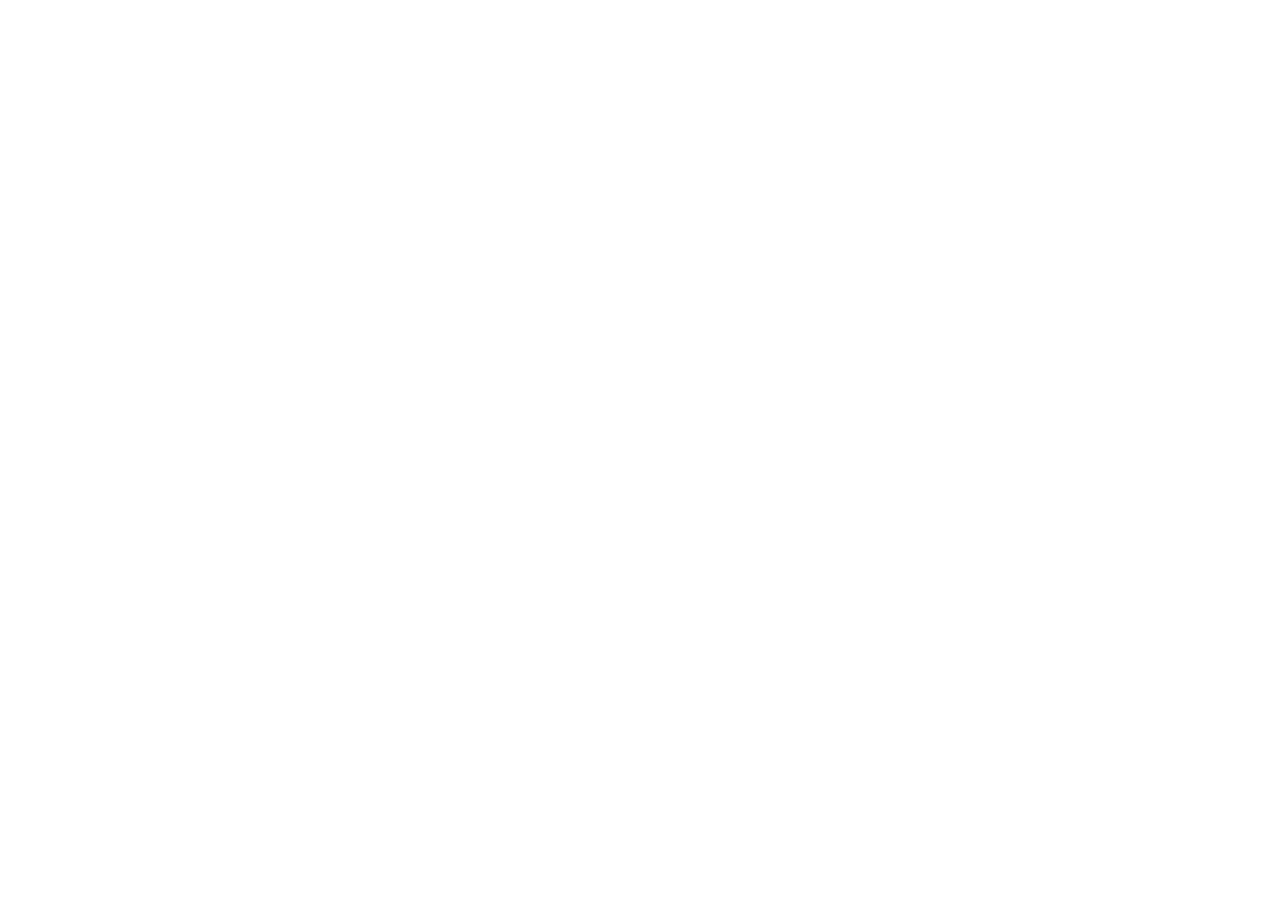
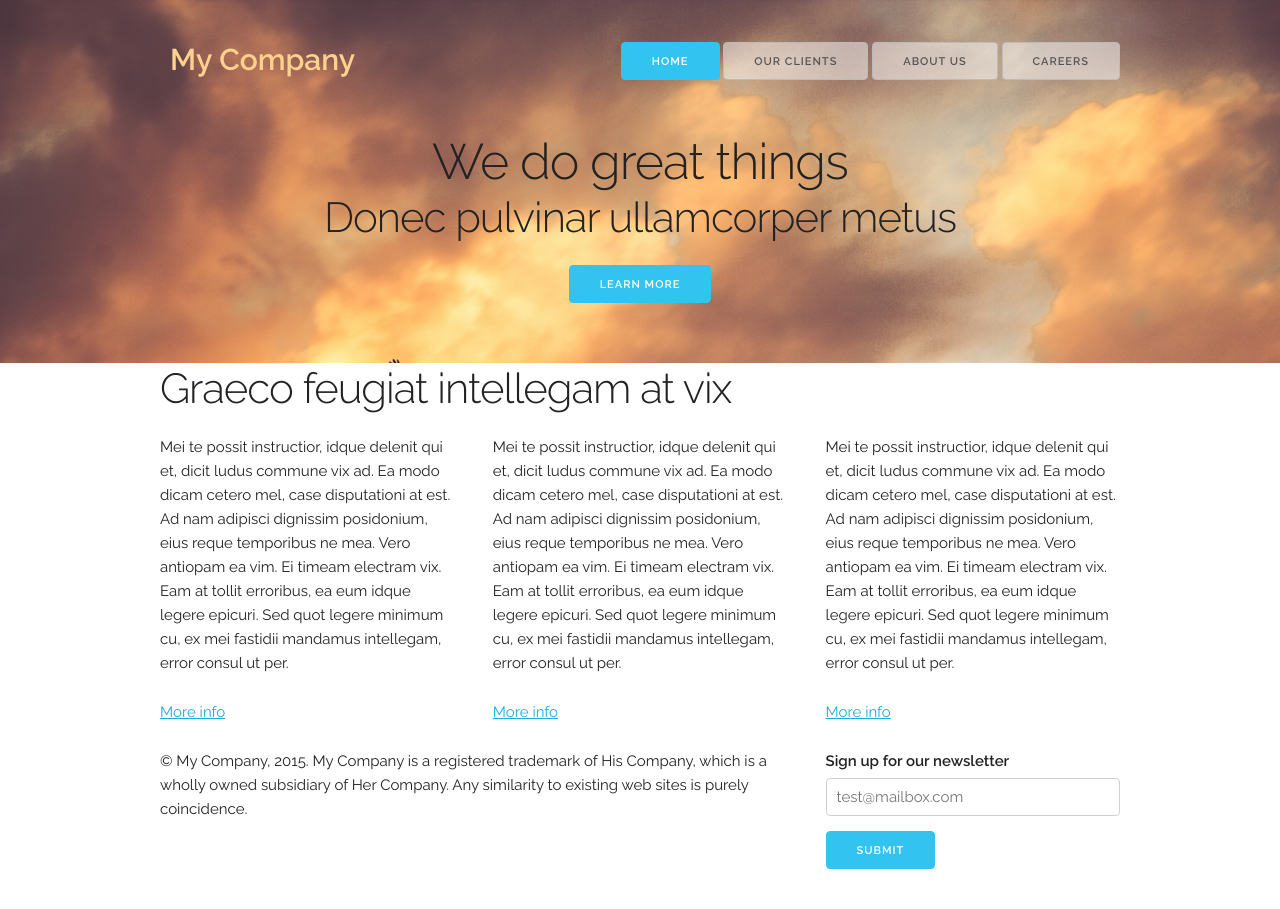
Before and after one commit to zackattack279/CSCI215_Lab_02, a plain HTML site: page index.html in a window 1280 px wide. Before the commit the page ends 800 px from the top, so only its background shows below. Drawn offline with Linux system fonts and the light colour scheme.

Commit message:
Finished lab

```diff
--- a/css/custom.css
+++ b/css/custom.css
@@ -1,7 +1,60 @@
 /* Mobile first queries */
 /* applies to ALL widths */
+.header {
+	padding: 30px 0 20px 0;
+	background-image: url(../imgs/header.jpg);
+	background-size: cover;
+}
 
+.logo {
+	font-weight: 600;
+	color: rgb(255,209,143);
+	background-color: black;
+	position: fixed;
+	top: 0;
+	left: 0;
+	right: 0;
+	padding-left: 10px;
+	z-index: 100;
+}
 
+.nav {
+	text-align: right;
+}
+
+.nav .button {
+	width: 48%;
+	margin: 2px 0;
+}
+
+.button {
+	background-color: rgba(255,255,255,.5);
+}
+
+.button:hover {
+	background-color: rgba(255,255,255,.3);
+}
+
+.action {
+	text-align: center;
+	padding-top: 37px;
+}
+
+.action h1 {
+	margin: 0;
+}
+
+.action h2 {
+	margin: 0 0 20px 0;
+}
+
+h1 {
+	font-size: 3rem;
+}
+
+h2 {
+	font-size: 2.5rem;
+}
 /* Larger than mobile */
 /* applies to all widths 400px and greater */
 @media (min-width: 400px) {
@@ -11,14 +64,35 @@
 /* Larger than phablet */
 /* applies to all widths 550px and greater */
 @media (min-width: 550px) {
-
+	.header {
+		padding: 40px 0 50px 0;
+	}
+	.logo {
+		position: static;
+		background-color: transparent;
+		font-size: 2rem;
+		line-height: 1;
+	}
+	.nav .button {
+		width: auto;
+	}
+	h1 {
+		font-size: 5rem;
+	}
+	h2 {
+		font-size: 4.2rem;
+	}
 }
 
 /* Larger than tablet */
 
 /* applies to all widths 750px and greater */
 @media (min-width: 750px) {
-
+	.logo{
+		font-size: 3rem;
+		position: relative;
+		top: 5px;
+	}
 }
 
 /* Larger than desktop */
--- a/index.html
+++ b/index.html
@@ -5,14 +5,69 @@
   <title>CSS: The Missing Manual</title>
   <meta name="viewport" content="width=device-width, initial-scale=1">
   <link href="https://fonts.googleapis.com/css?family=Raleway:400,300,600" rel="stylesheet" type="text/css">
+  <link rel="stylesheet" href="css/normalize.css">
+  <link rel="stylesheet" href="css/skeleton.css">
+  <link rel="stylesheet" href="css/custom.css">
 
 </head>
 <body>
 <!-- top section -->
+<div class="section header">
+<div class="container">
+	<div class="row">
+		<div class="four columns">
+		  <p class="logo">My Company</p>
+		</div>
 
+		<div class="eight columns nav">
+			<a class="button button-primary" href="#">Home</a>
+			<a class="button" href="#">Our Clients</a>
+			<a class="button" href="#">About Us</a>
+			<a class="button" href="#">Careers</a>
+		</div>
+	</div>
+	<div class="row action">
+		<h1>We do great things</h1>
+		<h2>Donec pulvinar ullamcorper metus</h2>
+		<a href="#" class="button button-primary">Learn More</a>
+	</div>
+</div>
+</div>
 <!-- info section -->
+<div class="container">
+  <div class="row">
+    <h2>Graeco feugiat intellegam at vix</h2>
+  </div>
+  <div class="row">
+    <div class="four columns">
+      <p>Mei te possit instructior, idque delenit qui et, dicit ludus commune vix ad. Ea modo dicam cetero mel, case disputationi at est. Ad nam adipisci dignissim posidonium, eius reque temporibus ne mea. Vero antiopam ea vim. Ei timeam electram vix. Eam at tollit erroribus, ea eum idque legere epicuri. Sed quot legere minimum cu, ex mei fastidii mandamus intellegam, error consul ut per.</p>
+      <p><a href="#">More info</a></p>
+    </div>
+    <div class="four columns">
+      <p>Mei te possit instructior, idque delenit qui et, dicit ludus commune vix ad. Ea modo dicam cetero mel, case disputationi at est. Ad nam adipisci dignissim posidonium, eius reque temporibus ne mea. Vero antiopam ea vim. Ei timeam electram vix. Eam at tollit erroribus, ea eum idque legere epicuri. Sed quot legere minimum cu, ex mei fastidii mandamus intellegam, error consul ut per.</p>
+      <p><a href="#">More info</a></p>
+    </div>
+    <div class="four columns">
+      <p>Mei te possit instructior, idque delenit qui et, dicit ludus commune vix ad. Ea modo dicam cetero mel, case disputationi at est. Ad nam adipisci dignissim posidonium, eius reque temporibus ne mea. Vero antiopam ea vim. Ei timeam electram vix. Eam at tollit erroribus, ea eum idque legere epicuri. Sed quot legere minimum cu, ex mei fastidii mandamus intellegam, error consul ut per.</p>
+      <p><a href="#">More info</a></p>
+    </div>
+  </div>
+</div>
 
 <!-- footer -->
-
+<div class="container">
+  <div class="row">
+    <div class="eight columns">
+      <p>© My Company, 2015. My Company is a registered trademark of His Company, which is a wholly owned subsidiary of Her Company. Any similarity to existing web sites is purely coincidence.</p>
+    </div>
+    <div class="four columns">
+      <form>
+        <label for="exampleEmailInput">Sign up for our newsletter</label>
+        <input class="u-full-width" type="email" placeholder="test@mailbox.com" id="exampleEmailInput">
+        <input class="button-primary" type="submit" value="Submit">
+      </form>
+    </div>
+  </div>
+</div>
 </body>
 </html>
```
